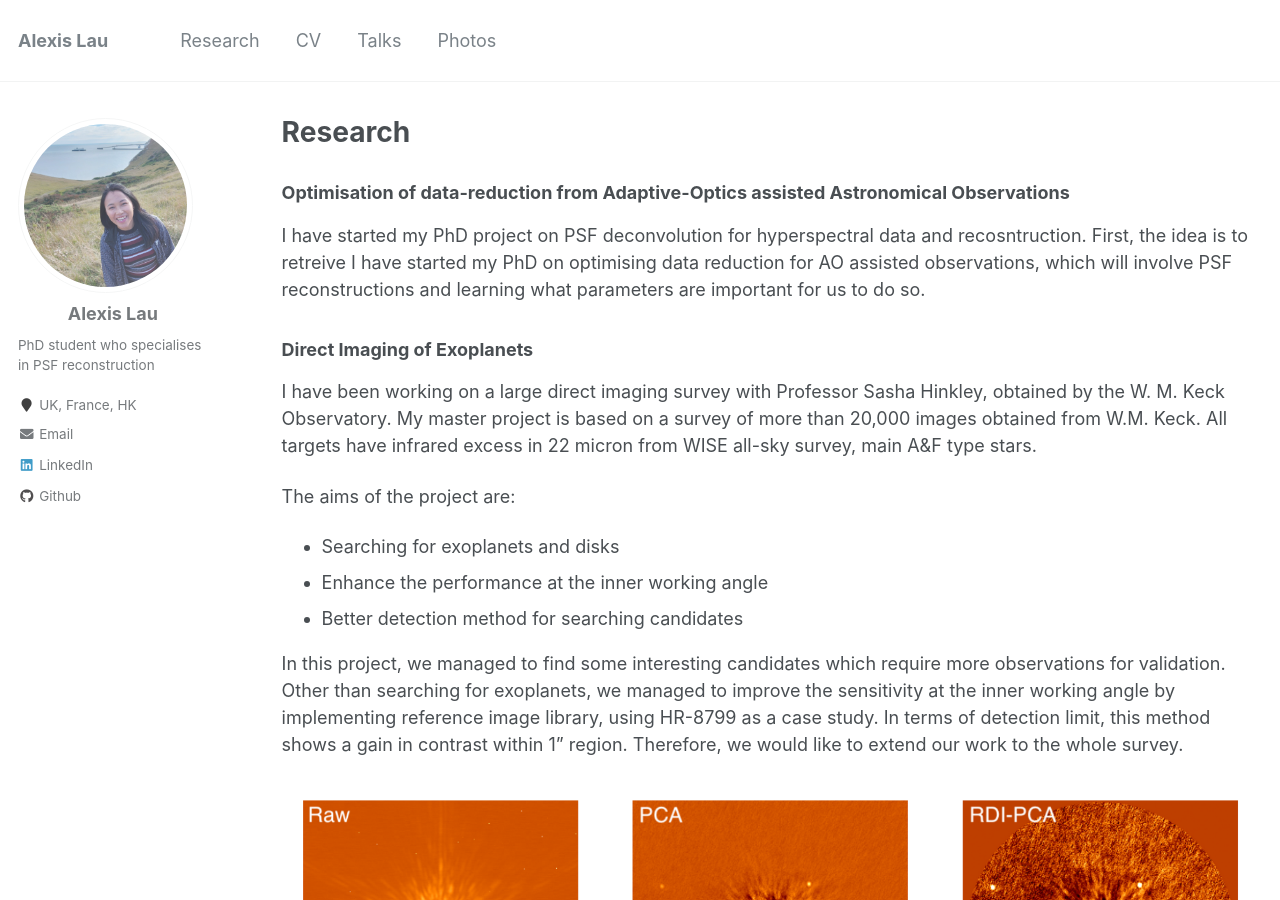
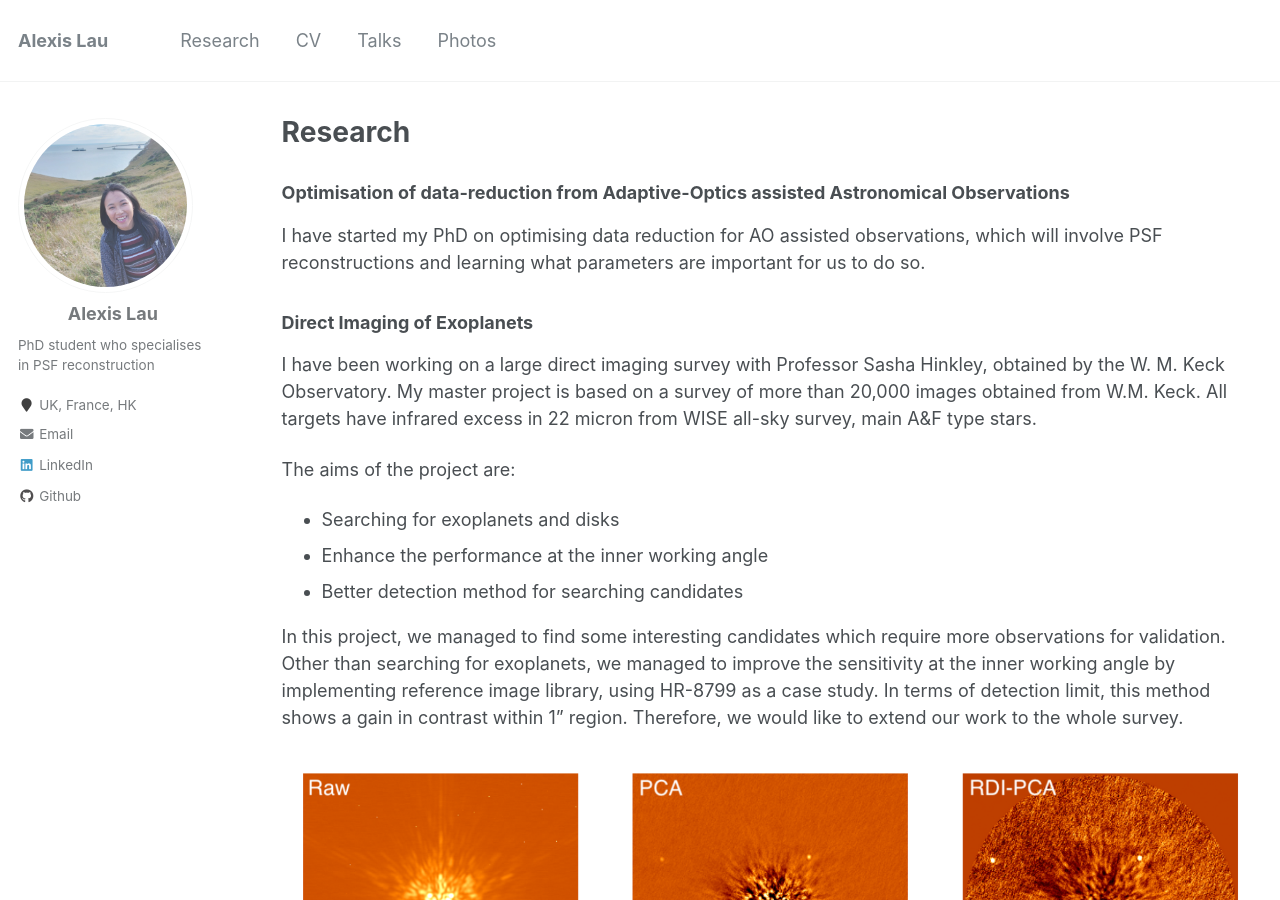
Before and after one commit to alexisyslau/_alexislau.github.io, a Jekyll site: the page built from _pages/research.md, in a window 1280 px wide and 900 px high. Built offline with Jekyll 4.4.1, drawn with Linux system fonts in a browser that asks for light colours.

```diff
--- a/_pages/research.md
+++ b/_pages/research.md
@@ -17,7 +17,6 @@ author_profile: true
 
 ### Optimisation of data-reduction from Adaptive-Optics assisted Astronomical Observations
 
-I have started my PhD project on PSF deconvolution for hyperspectral data and recosntruction. First, the idea is to retreive
 I have started my PhD on optimising data reduction for AO assisted observations, which will involve PSF reconstructions and learning what parameters are important for us to do so.
 
 ### Direct Imaging of Exoplanets
```
